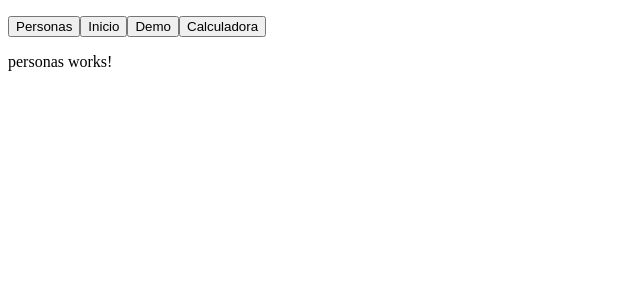
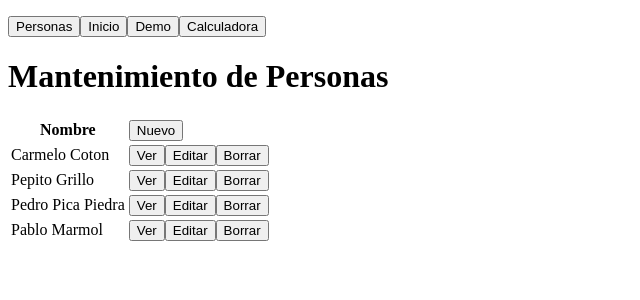
Before and after one commit to jmagit/LLEIDA_20190218, an Angular app: page / in a window 1280 px wide. Shown: the top 300 px of the page, without its empty margins (0-640 px from the left). Built offline with nearby package versions, Linux system fonts and the light colour scheme.

Commit message:
Plantillas

```diff
--- a/src/app/app.module.ts
+++ b/src/app/app.module.ts
@@ -18,7 +18,7 @@ import { DemoComponent } from './demo/demo.component';
 import { NotificationComponent } from './notification/notification.component';
 import { DinamicoComponent } from './dinamico/dinamico.component';
 import { CalculadoraComponent } from './calculadora/calculadora.component';
-import { PersonasComponent } from './personas/personas.component';
+import { PERSONAS_COMPONENT } from './personas/personas.component';
 
 @NgModule({
   declarations: [
@@ -28,7 +28,7 @@ import { PersonasComponent } from './personas/personas.component';
     NotificationComponent,
     DinamicoComponent,
     CalculadoraComponent,
-    PersonasComponent,
+    PERSONAS_COMPONENT,
   ],
   imports: [
     BrowserModule, FormsModule,
--- a/src/app/personas/personas.component.html
+++ b/src/app/personas/personas.component.html
@@ -1,3 +1,7 @@
-<p>
-  personas works!
-</p>
+<h1>Mantenimiento de Personas</h1>
+<ng-container [ngSwitch]="VM.Modo">
+  <app-personas-add *ngSwitchCase="'add'" ></app-personas-add>
+  <app-personas-edit *ngSwitchCase="'edit'"></app-personas-edit>
+  <app-personas-view *ngSwitchCase="'view'"></app-personas-view>
+  <app-personas-list *ngSwitchDefault ></app-personas-list>
+</ng-container>
--- a/src/app/personas/personas.component.ts
+++ b/src/app/personas/personas.component.ts
@@ -1,4 +1,5 @@
 import { Component, OnInit } from '@angular/core';
+import { PersonasViewModelService } from './personas.service';
 
 @Component({
   selector: 'app-personas',
@@ -7,9 +8,55 @@ import { Component, OnInit } from '@angular/core';
 })
 export class PersonasComponent implements OnInit {
 
-  constructor() { }
+  constructor(private vm: PersonasViewModelService) { }
+
+  public get VM() { return this.vm; }
 
   ngOnInit() {
+    this.vm.list();
   }
 
 }
+@Component({
+  selector: 'app-personas-list',
+  templateUrl: './tmpl-list.component.html',
+  styleUrls: ['./personas.component.css']
+})
+export class PersonasListComponent implements OnInit {
+  constructor(private vm: PersonasViewModelService) { }
+  public get VM() { return this.vm; }
+  ngOnInit() { }
+}
+@Component({
+  selector: 'app-personas-add',
+  templateUrl: './tmpl-form.component.html',
+  styleUrls: ['./personas.component.css']
+})
+export class PersonasAddComponent implements OnInit {
+  constructor(private vm: PersonasViewModelService) { }
+  public get VM() { return this.vm; }
+  ngOnInit() { }
+}
+@Component({
+  selector: 'app-personas-edit',
+  templateUrl: './tmpl-form.component.html',
+  styleUrls: ['./personas.component.css']
+})
+export class PersonasEditComponent implements OnInit {
+  constructor(private vm: PersonasViewModelService) { }
+  public get VM() { return this.vm; }
+  ngOnInit() { }
+}
+@Component({
+  selector: 'app-personas-view',
+  templateUrl: './tmpl-view.component.html',
+  styleUrls: ['./personas.component.css']
+})
+export class PersonasVierComponent implements OnInit {
+  constructor(private vm: PersonasViewModelService) { }
+  public get VM() { return this.vm; }
+  ngOnInit() { }
+}
+
+export const PERSONAS_COMPONENT = [ PersonasComponent, PersonasListComponent, PersonasAddComponent,
+  PersonasEditComponent, PersonasVierComponent];
--- a/src/app/personas/personas.service.ts
+++ b/src/app/personas/personas.service.ts
@@ -27,8 +27,8 @@ export class PersonasViewModelService {
         {id: 3, nombre: 'Pedro', apellidos: 'Pica Piedra', edad: 55},
         {id: 4, nombre: 'Pablo', apellidos: 'Marmol', edad: 49},
       ];
-      this.modo = 'list';
     }
+    this.modo = 'list';
   }
   public add() {
     this.elemento = {};
--- /dev/null
+++ b/src/app/personas/tmpl-form.component.html
@@ -0,0 +1,19 @@
+<form>
+  <p>
+    Código:
+    {{VM.Elemento.id}}
+    <br>
+    Nombre:
+    {{VM.Elemento.nombre}}
+    <br>
+    Apellidos:
+    {{VM.Elemento.apellidos}}
+    <br>
+    Edad:
+    {{VM.Elemento.edad}}
+  </p>
+  <p>
+      <input type="button" value="Enviar" (click)="VM.send()">
+      <input type="button" value="Volver" (click)="VM.cancel()">
+  </p>
+</form>
--- /dev/null
+++ b/src/app/personas/tmpl-list.component.html
@@ -0,0 +1,14 @@
+<table>
+  <tr>
+    <th>Nombre</th>
+    <td><input type="button" value="Nuevo" (click)="VM.add()"></td>
+  </tr>
+  <tr *ngFor="let item of VM.Listado">
+    <td>{{item.nombre}} {{item.apellidos}}</td>
+    <td>
+      <input type="button" value="Ver" (click)="VM.view(item.id)">
+      <input type="button" value="Editar" (click)="VM.edit(item.id)">
+      <input type="button" value="Borrar" (click)="VM.delete(item.id)">
+    </td>
+  </tr>
+</table>
--- /dev/null
+++ b/src/app/personas/tmpl-view.component.html
@@ -0,0 +1,16 @@
+<p>
+  Código:
+  {{VM.Elemento.id}}
+  <br>
+  Nombre:
+  {{VM.Elemento.nombre}}
+  <br>
+  Apellidos:
+  {{VM.Elemento.apellidos}}
+  <br>
+  Edad:
+  {{VM.Elemento.edad}}
+</p>
+<p>
+    <input type="button" value="Volver" (click)="VM.cancel()">
+</p>
```
